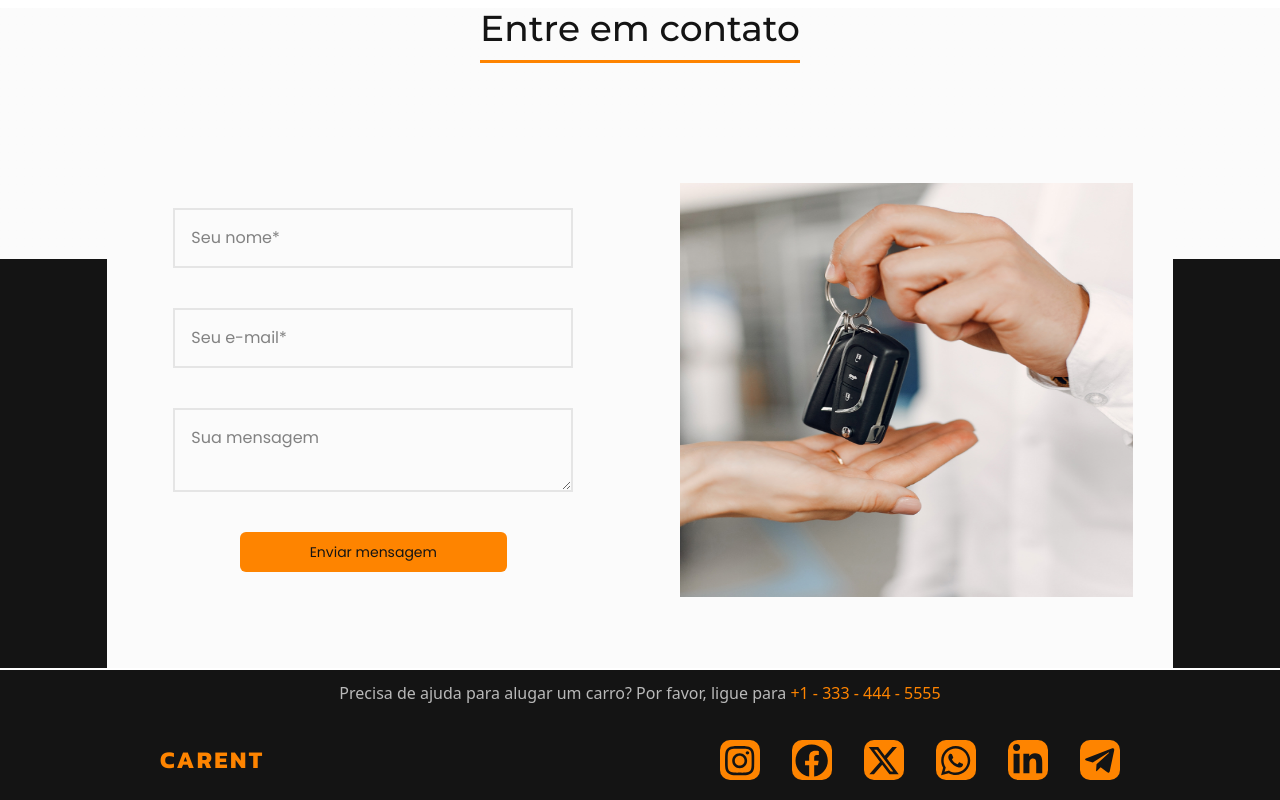
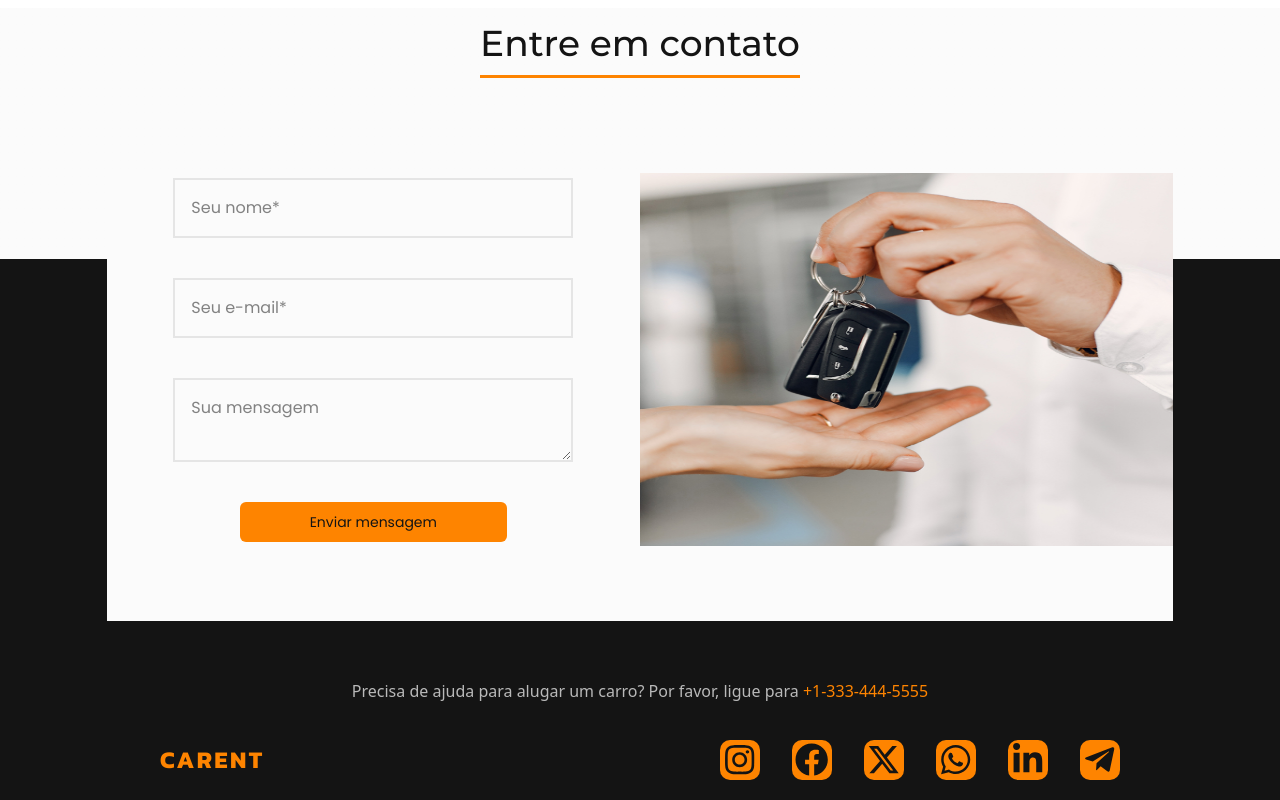
Before and after one commit to Leonardobern10/CarRent, a React (Vite) app: page / in a window 1280 px wide. Shown: the part 4612-5412 px from the top of the page. Built offline with nearby package versions, Linux system fonts and the light colour scheme.

Commit message:
fix: ajustando final da pagina

```diff
--- a/src/components/ContactUs/ContactUs.tsx
+++ b/src/components/ContactUs/ContactUs.tsx
@@ -6,13 +6,13 @@ import { motion } from "motion/react";
 
 export default function ContactUs(): ReactElement {
   return (
-    <section className="row-span-3 lg:row-span-5 col-span-7 lg:bg-linear-to-t lg:from-60% lg:from-black-medium lg:to-60% lg:to-white-background flex flex-col gap-y-4 lg:gap-y-20 justify-evenly items-center font-poppins">
+    <section className="b row-span-3 lg:row-span-5 col-span-7 lg:bg-linear-to-t lg:from-60% lg:from-black-medium lg:to-60% lg:to-white-background flex flex-col gap-y-4 lg:gap-y-20 justify-evenly items-center font-poppins">
       <TitleSection text="Entre em contato" />
       <motion.div
         initial={{ x: -200, opacity: 0 }}
         whileInView={{ x: 0, opacity: 1 }}
         transition={{ ease: "backOut", duration: 1.3 }}
-        className="flex flex-row h-fit w-full lg:w-5/6 bg-white-background max-lg:pb-12"
+        className="flex flex-row h-fit lg:h-5/7 w-full lg:w-5/6 bg-white-background max-lg:pb-12"
       >
         <form
           action=""
@@ -44,7 +44,7 @@ export default function ContactUs(): ReactElement {
             fontSize="sm"
           />
         </form>
-        <div className="max-lg:hidden w-1/2 lg:h-5/6 p-10">
+        <div className="max-lg:hidden w-1/2 lg:h-5/6">
           <img src={keyImage} className="w-full h-full" alt="" />
         </div>
       </motion.div>
--- a/src/components/Footer/Footer.tsx
+++ b/src/components/Footer/Footer.tsx
@@ -7,7 +7,7 @@ export default function Footer(props: {
   dataContact: ContactType;
 }): ReactElement {
   return (
-    <div className="col-span-7 row-span-2 lg:row-span-2 flex flex-col justify-between lg:justify-evenly items-center bg-black-medium lg:border-t-2 lg:border-t-white max-lg:gap-y-7">
+    <div className="col-span-7 row-span-2 lg:row-span-2 flex flex-col justify-between lg:justify-evenly items-center bg-black-medium max-lg:gap-y-7">
       <div className="w-4/5 h-1/3 text-center px-3">
         <p className="text-white/70 leading-8">
           {props.dataContact.text + " "}
--- a/src/data/dataContact.ts
+++ b/src/data/dataContact.ts
@@ -10,7 +10,7 @@ import { FaXTwitter } from "react-icons/fa6";
 
 export const dataContact: ContactType = {
   text: "Precisa de ajuda para alugar um carro? Por favor, ligue para",
-  callTo: "+1 - 333 - 444 - 5555",
+  callTo: "+1-333-444-5555",
   icons: [
     FaInstagram,
     FaFacebook,
```
